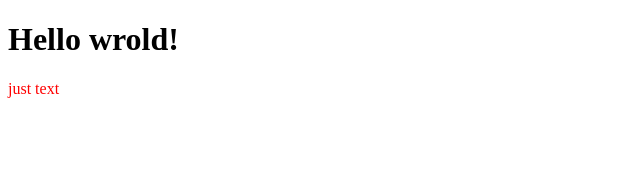
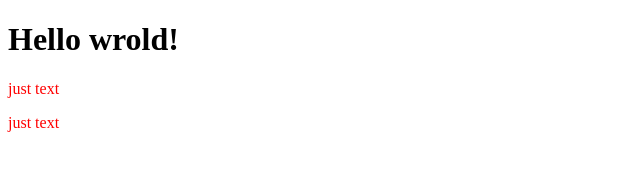
Before and after one commit to AzmiTammam/FirstProject, a plain HTML site: page index.html in a window 1280 px wide. Shown: the full height of the page, 0-640 px from the left. Drawn offline with Linux system fonts and the light colour scheme.

Commit message:
new text

```diff
--- a/index.html
+++ b/index.html
@@ -13,5 +13,7 @@
     </h1>
 
     <p>just text</p>
+
+    <p>just text</p>
 </body>
 </html>
```
